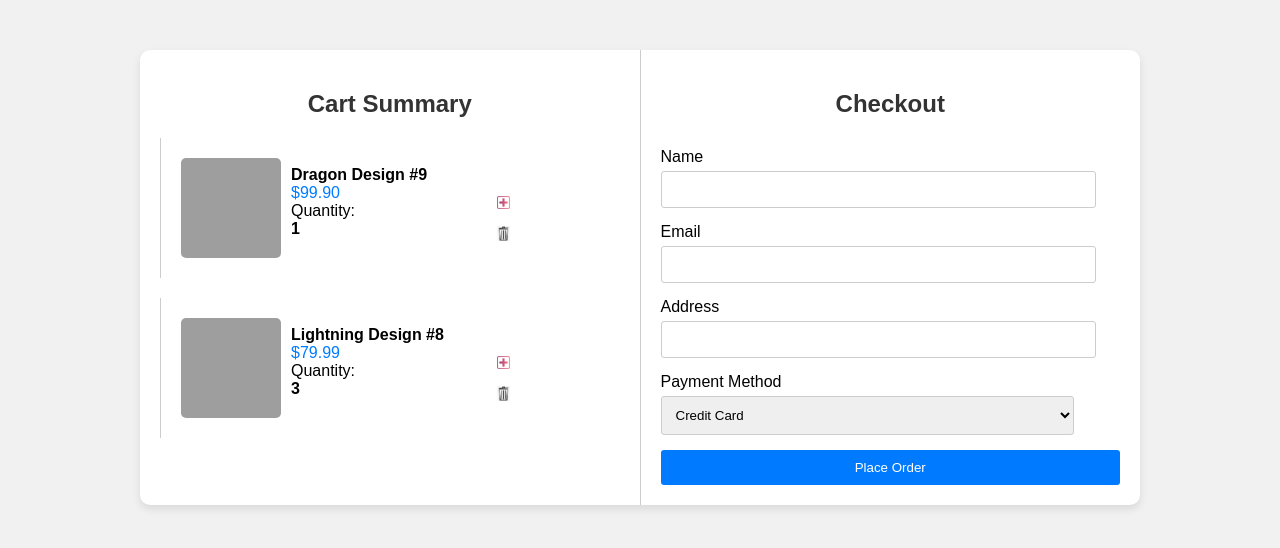
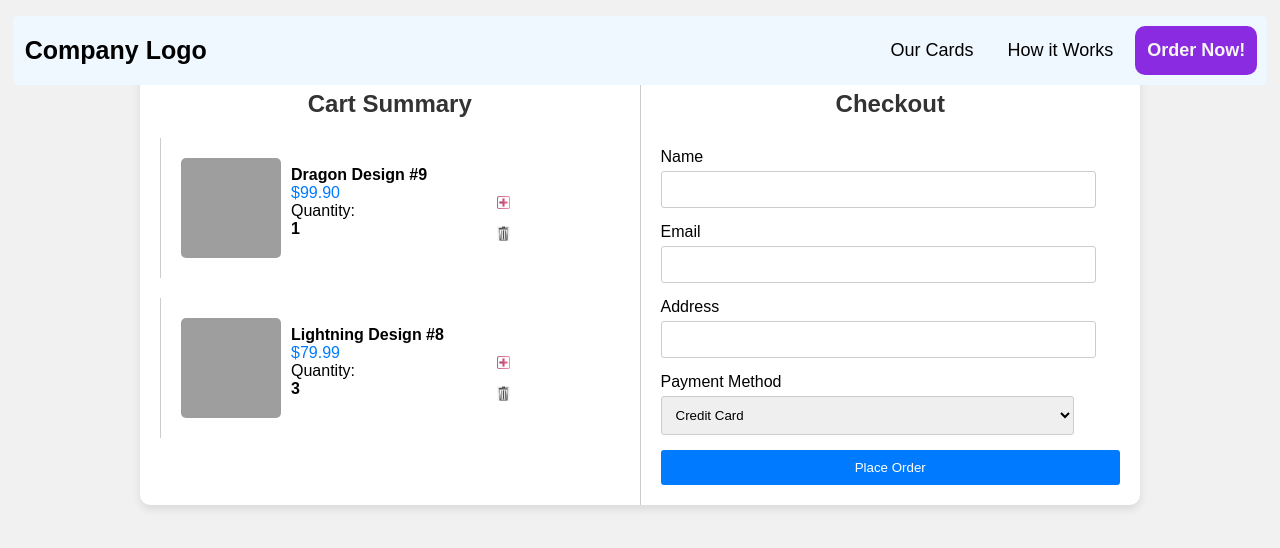
Before and after one commit to CreativeCoderOfficial/concept-website, a plain HTML site: page checkout.html in a window 1280 px wide. Drawn offline with Linux system fonts and the light colour scheme; grey boxes are pictures that could not be loaded.

Commit message:
Add the header div

```diff
--- a/checkout.html
+++ b/checkout.html
@@ -9,7 +9,7 @@
 
 </head>
 <body>
-
+  <div class="header js-header"></div>
   <div class="checkout-container">
 
 
```
